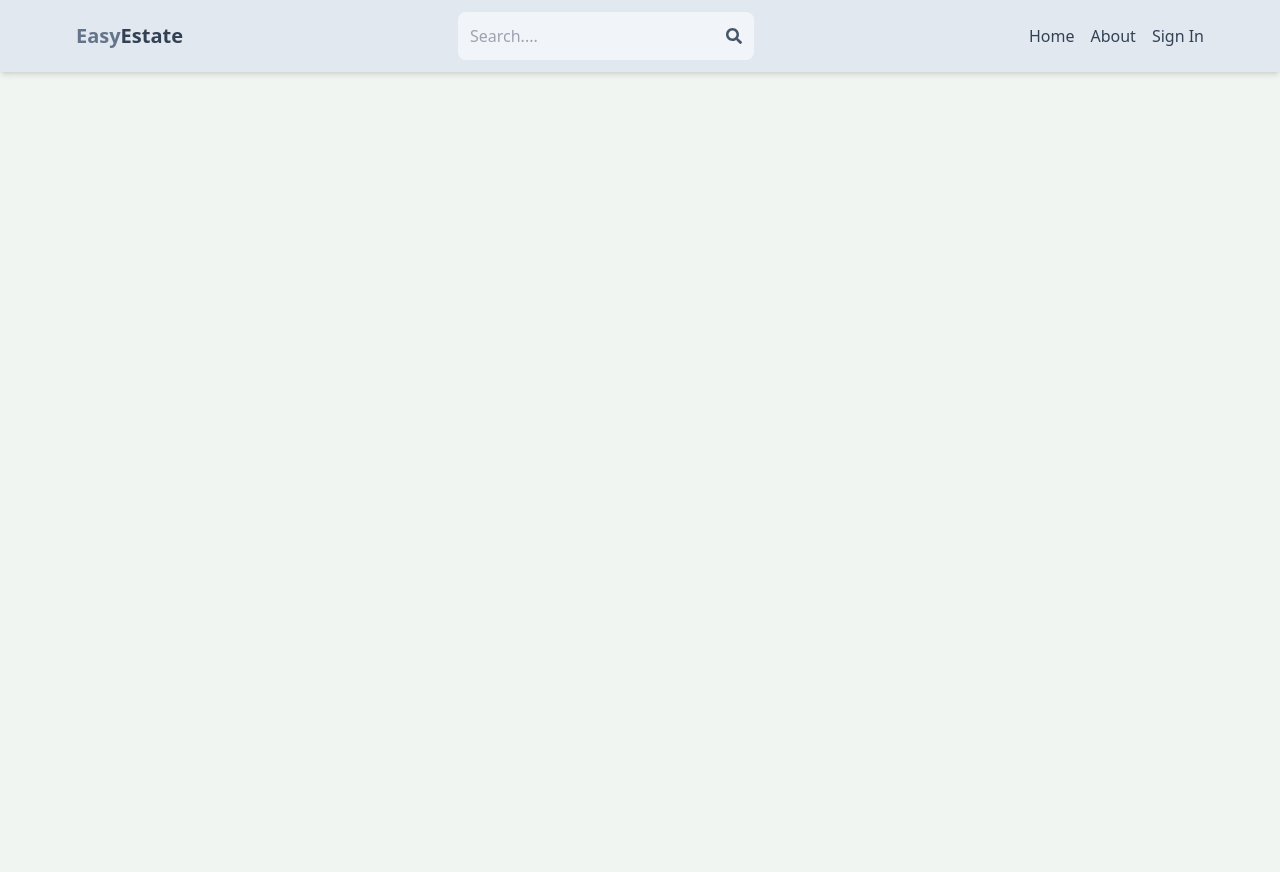
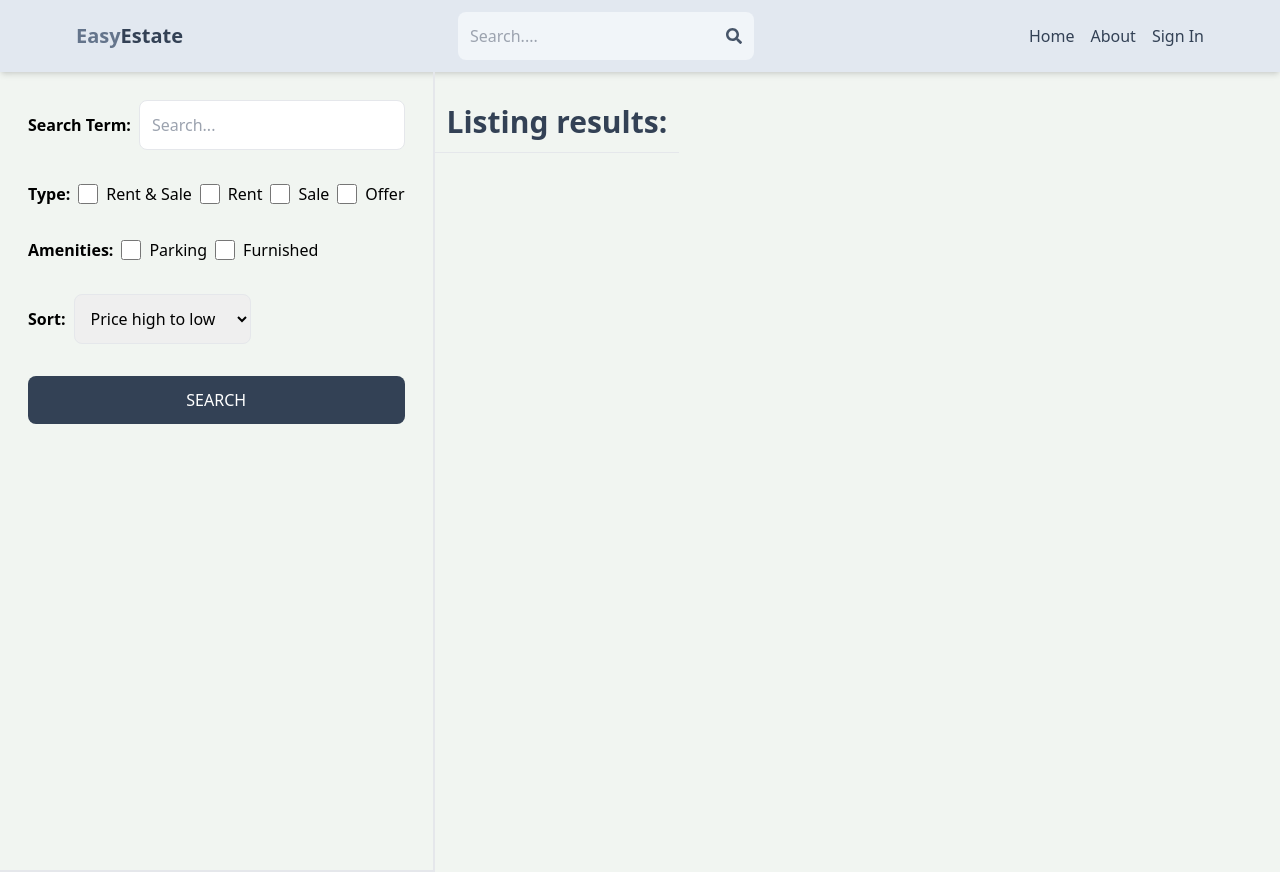
Before and after one commit to Aquib1807/EasyEstate, a React (Vite) app in the folder client/: page /search in a window 1280 px wide. Before the commit the page ends 800 px from the top, so only its background shows below. Built offline with nearby package versions, Linux system fonts and the light colour scheme; no server answers; the HTML template or start-up script is replaced by a standard one.

Commit message:
Create Search Page UI

```diff
--- a/client/src/App.jsx
+++ b/client/src/App.jsx
@@ -10,6 +10,7 @@
 import CreateListing from './pages/CreateListing';
 import UpdateListing from './pages/UpdateListing';
 import Listing from './pages/Listing';
+import Search from './pages/Search';
 
 export default function App() {
   return (
@@ -20,6 +21,7 @@
         <Route path='/sign-in' element={<SignIn />} />
         <Route path='/sign-up' element={<SignUp />} />
         <Route path='/about' element={<About />} />
+        <Route path='/search' element={<Search />} />
         <Route path='/listing/:listingId' element={<Listing />} />
         <Route element={<PrivateRoute />}>
           <Route path='/profile' element={<Profile />} />
--- /dev/null
+++ b/client/src/pages/Search.jsx
@@ -0,0 +1,70 @@
+import React from 'react';
+
+export default function Search() {
+  return (
+    <div className='flex flex-col md:flex-row'>
+      <div className='p-7  border-b-2 md:border-r-2 md:min-h-screen'>
+        <form className='flex flex-col gap-8'>
+          <div className='flex items-center gap-2'>
+            <label className='whitespace-nowrap font-semibold'>
+              Search Term:
+            </label>
+            <input
+              type='text'
+              id='searchTerm'
+              placeholder='Search...'
+              className='border rounded-lg p-3 w-full'
+            />
+          </div>
+          <div className='flex gap-2 flex-wrap items-center'>
+            <label className='font-semibold'>Type:</label>
+            <div className='flex gap-2'>
+              <input type='checkbox' id='all' className='w-5' />
+              <span>Rent & Sale</span>
+            </div>
+            <div className='flex gap-2'>
+              <input type='checkbox' id='rent' className='w-5' />
+              <span>Rent</span>
+            </div>
+            <div className='flex gap-2'>
+              <input type='checkbox' id='sale' className='w-5' />
+              <span>Sale</span>
+            </div>
+            <div className='flex gap-2'>
+              <input type='checkbox' id='offer' className='w-5' />
+              <span>Offer</span>
+            </div>
+          </div>
+          <div className='flex gap-2 flex-wrap items-center'>
+            <label className='font-semibold'>Amenities:</label>
+            <div className='flex gap-2'>
+              <input type='checkbox' id='parking' className='w-5' />
+              <span>Parking</span>
+            </div>
+            <div className='flex gap-2'>
+              <input type='checkbox' id='furnished' className='w-5' />
+              <span>Furnished</span>
+            </div>
+          </div>
+          <div className='flex items-center gap-2'>
+            <label className='font-semibold'>Sort:</label>
+            <select id='sort_order' className='border rounded-lg p-3'>
+              <option>Price high to low</option>
+              <option>Price low to hight</option>
+              <option>Latest</option>
+              <option>Oldest</option>
+            </select>
+          </div>
+          <button className='bg-slate-700 text-white p-3 rounded-lg uppercase hover:opacity-95'>
+            Search
+          </button>
+        </form>
+      </div>
+      <div className=''>
+        <h1 className='text-3xl font-semibold border-b p-3 text-slate-700 mt-5'>
+          Listing results:
+        </h1>
+      </div>
+    </div>
+  );
+}
```
